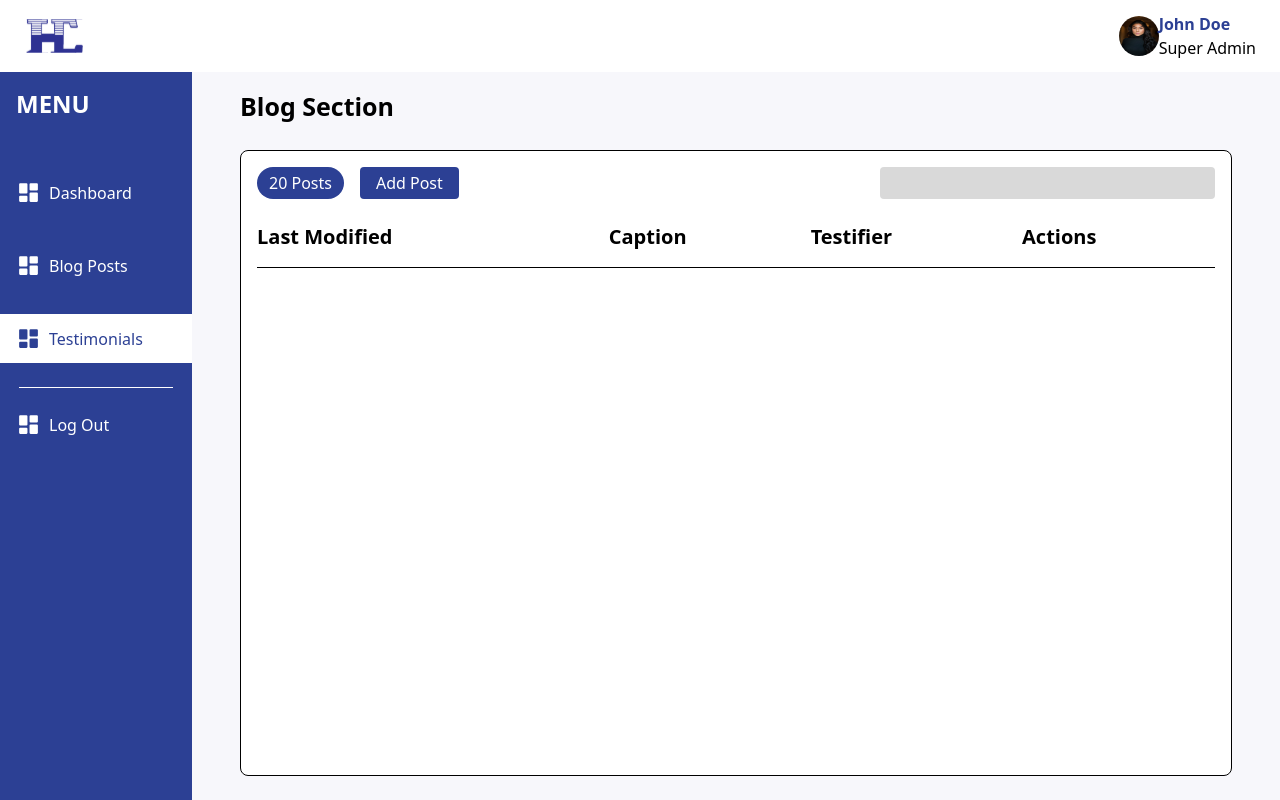
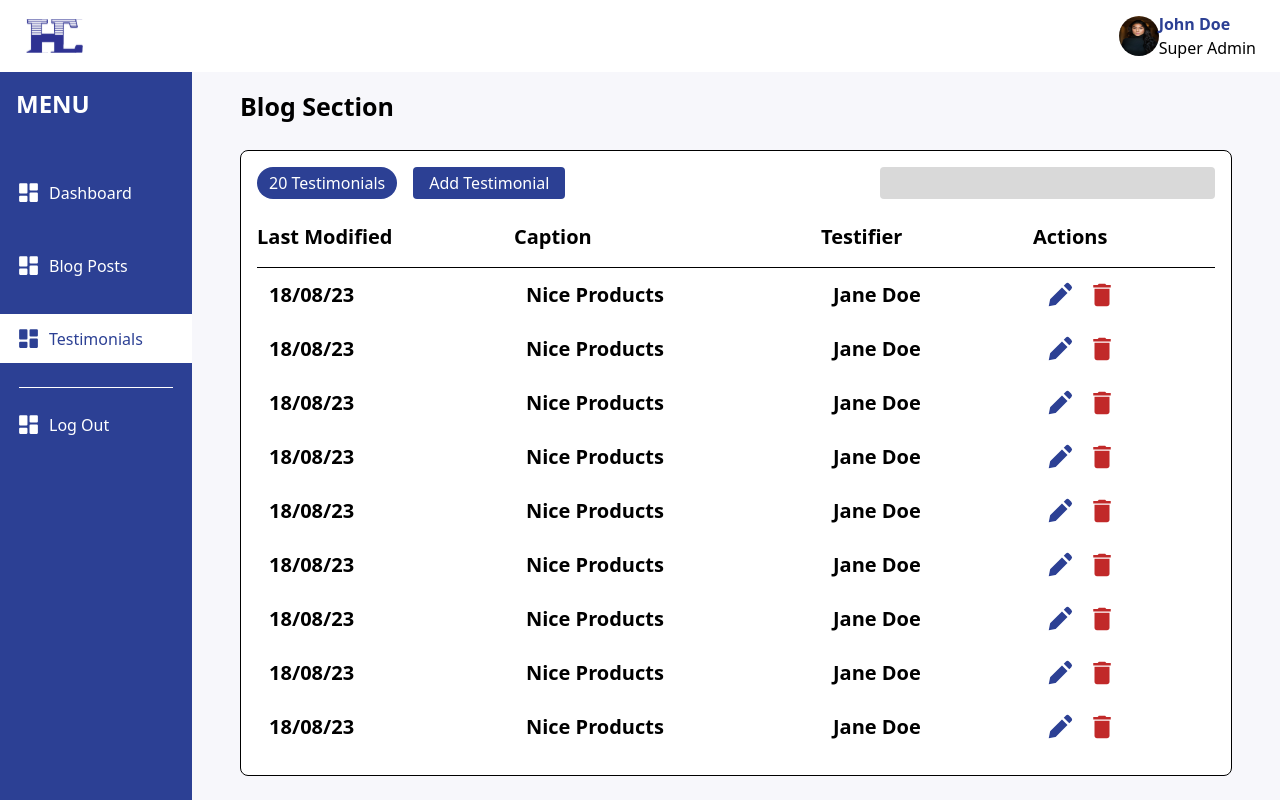
Before and after one commit to joshytheprogrammer/ochexagon_admin, a Next.js app: page /testimonials in a window 1280 px wide. Built offline with nearby package versions, Linux system fonts and the light colour scheme.

Commit message:
Fixed Scrollable issue

```diff
--- a/components/adminPanel/blog/BlogPostsSection.jsx
+++ b/components/adminPanel/blog/BlogPostsSection.jsx
@@ -7,7 +7,7 @@ const BlogSectionComponent = () => {
   const posts = blogPostArray;
 
   return (
-    <div className="w-full overflow-hidden">
+    <div className="w-full h-full overflow-hidden">
       <div className="w-full flex justify-between mb-6">
         <div className="flex">
           <div className="datalength-btn px-3 mr-4">20 Posts</div>
@@ -19,7 +19,7 @@ const BlogSectionComponent = () => {
         </div>
       </div>
 
-      <div className="h-full">
+      <div className="h-full scrollable-content overflow-auto">
         <table className="table w-full h-full text-left text-xl">
           <thead>
             <tr className="border-b-[1px] border-black">
@@ -30,7 +30,7 @@ const BlogSectionComponent = () => {
             </tr>
           </thead>
 
-          <tbody className="w-full h-[300px] scrollable-content overflow-y-scroll font-semibold">
+          <tbody className="w-full font-semibold">
             {posts.map((post) => (
               <tr key={post.id}>
                 <td className="p-3">{post.lastModified}</td>
@@ -38,10 +38,10 @@ const BlogSectionComponent = () => {
                 <td className="p-3">{post.author}</td>
                 <td className="text-[30px] flex p-3">
                   <Link href={`/blog/posts/${post.id}`} className="text-primary-color mr-3">
-                    <BiSolidPencil />{" "}
+                    <BiSolidPencil />
                   </Link>
                   <button className="text-red">
-                    <MdDelete />{" "}
+                    <MdDelete />
                   </button>
                 </td>
               </tr>
--- a/components/adminPanel/testimonials/TestimonialsSection.jsx
+++ b/components/adminPanel/testimonials/TestimonialsSection.jsx
@@ -1,17 +1,17 @@
-import blogPostArray from "@utils/blogposts";
+import testimonialsArray from "@utils/testimonials";
 import Link from "next/link";
 import { BiSolidPencil } from "react-icons/bi";
 import { MdDelete } from "react-icons/md";
 
 const TestimonialsComponent = () => {
-  const posts = blogPostArray;
+  const testimonials = testimonialsArray;
 
   return (
-    <div className="w-full overflow-hidden">
+    <div className="w-full h-full overflow-hidden">
       <div className="w-full flex justify-between mb-6">
         <div className="flex">
-          <div className="datalength-btn px-3 mr-4">20 Posts</div>
-          <button className="adddata-btn rounded-[4px]">Add Post</button>
+          <div className="datalength-btn px-3 mr-4">20 Testimonials</div>
+          <button className="adddata-btn rounded-[4px]">Add Testimonial</button>
         </div>
 
         <div className="w-[35%]">
@@ -19,7 +19,7 @@ const TestimonialsComponent = () => {
         </div>
       </div>
 
-      <div className="h-full">
+      <div className="h-[90%] scrollable-content overflow-auto">
         <table className="table w-full h-full text-left text-xl">
           <thead>
             <tr className="border-b-[1px] border-black">
@@ -30,23 +30,23 @@ const TestimonialsComponent = () => {
             </tr>
           </thead>
 
-          {/* <tbody className="w-full h-[300px] scrollable-content overflow-y-scroll font-semibold">
-            {posts.map((post) => (
-              <tr key={post.id}>
-                <td className="p-3">{post.lastModified}</td>
-                <td className="p-3">{post.topic}</td>
-                <td className="p-3">{post.author}</td>
+          <tbody className="w-full font-semibold">
+            {testimonials.map((testimonial) => (
+              <tr key={testimonial.id}>
+                <td className="p-3">{testimonial.lastModified}</td>
+                <td className="p-3">{testimonial.caption}</td>
+                <td className="p-3">{testimonial.testifier}</td>
                 <td className="text-[30px] flex p-3">
-                  <Link href={`/blog/posts/${post.id}`} className="text-primary-color mr-3">
-                    <BiSolidPencil />{" "}
+                  <Link href={`/blog/posts/${testimonial.id}`} className="text-primary-color mr-3">
+                    <BiSolidPencil />
                   </Link>
                   <button className="text-red">
-                    <MdDelete />{" "}
+                    <MdDelete />
                   </button>
                 </td>
               </tr>
             ))}
-          </tbody> */}
+          </tbody>
         </table>
       </div>
     </div>
```
